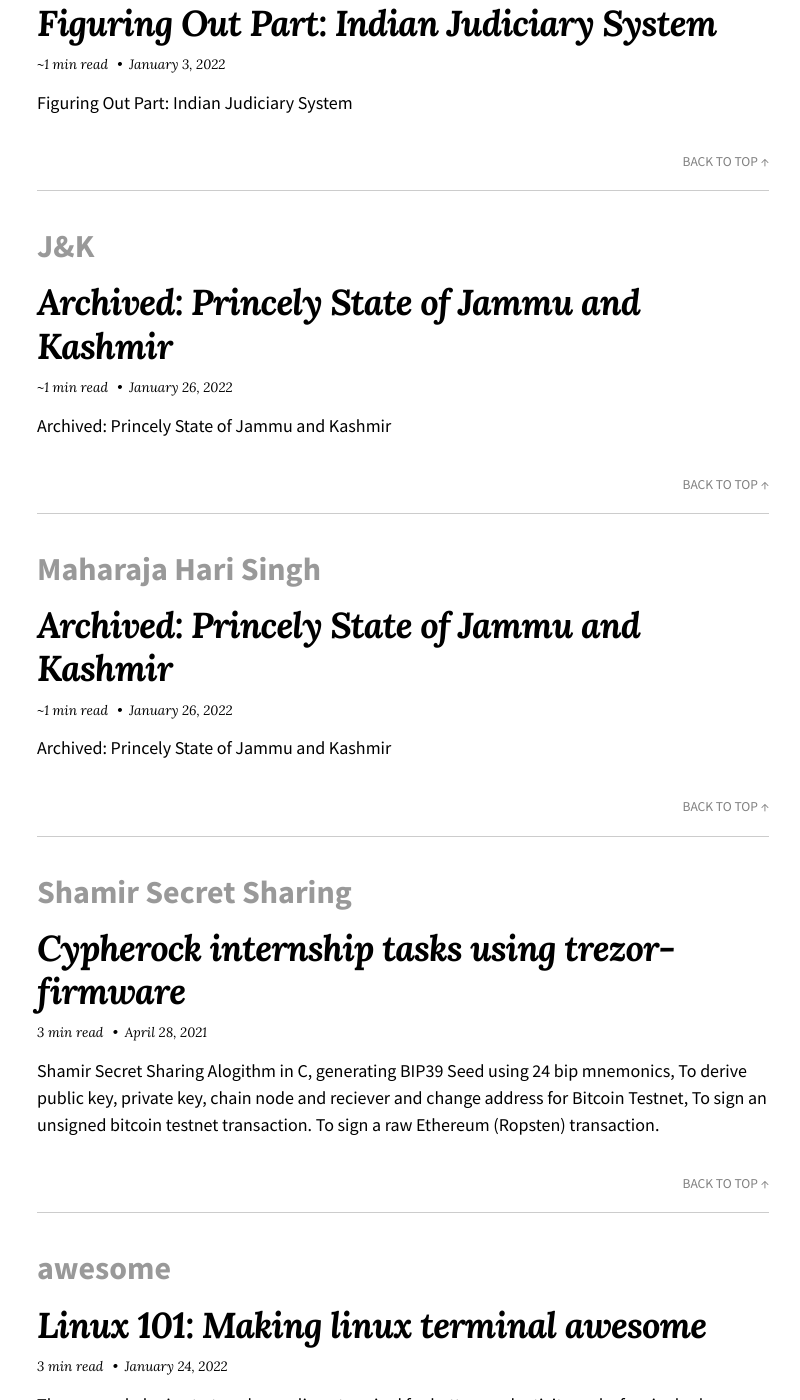
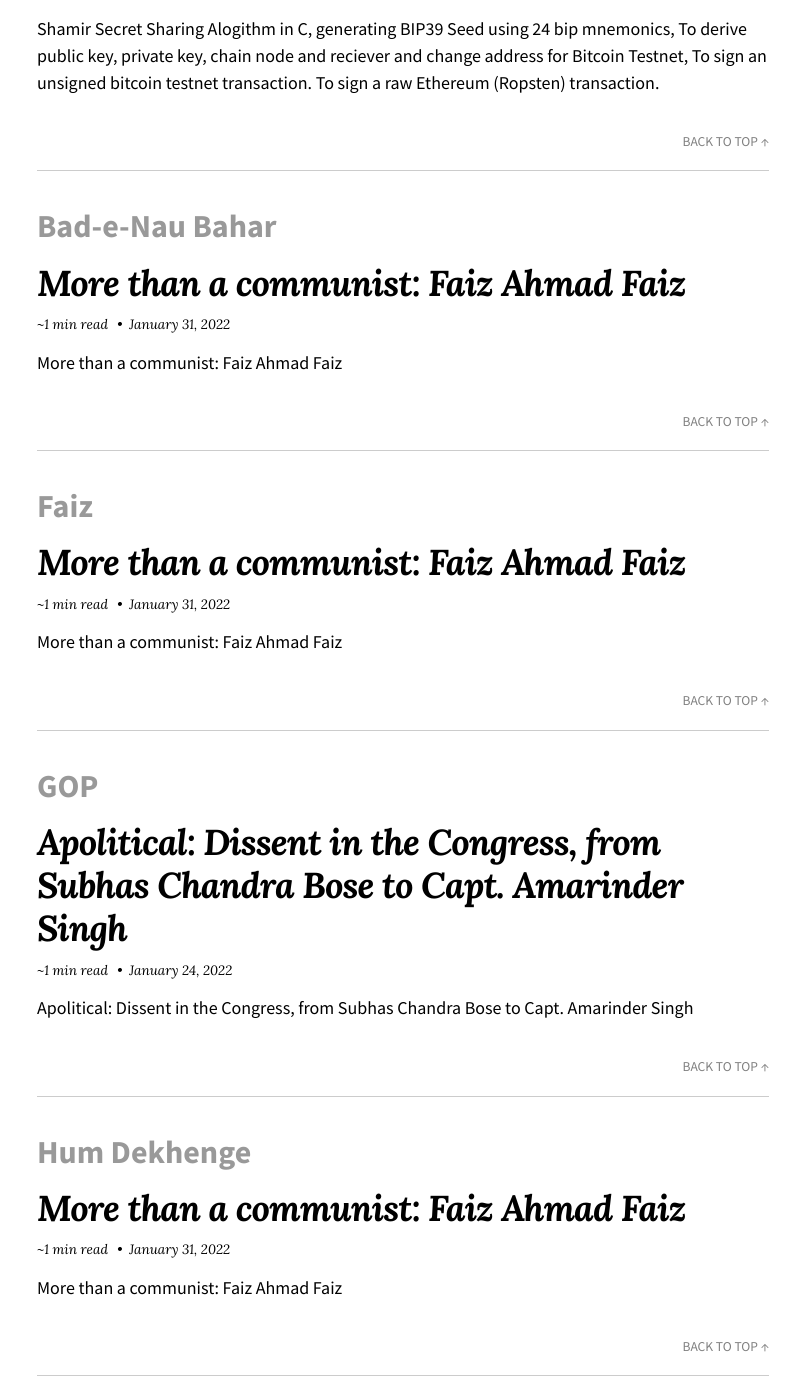
Before and after one commit to ahampriyanshu/blog-v1, a Jekyll site: the page built from tags.md, in a window 1280 px wide and 1400 px high, scrolled down 10333 px. Shown: the whole window, without its empty margins (237-1037 px from the left). Built offline with Jekyll 4.4.1, drawn with Linux system fonts in a browser that asks for light colours; nearby versions of some CDN libraries; some of the changed text lies outside the part shown.

Commit message:
faiz ahmad faiz

```diff
--- a/_includes/footer.html
+++ b/_includes/footer.html
@@ -15,10 +15,9 @@
   {%- endif -%}
 
   <div class="copyright">
+
     {% if site.copyright %}
-      {{ site.copyright | markdownify }}
-    {% else %}
-      <p>&copy; {{ site.time | date: '%Y' }} {{ site.name | default: site.title }}. {{ site.data.text[site.locale].powered_by | default: "Powered by" }} <a href="https://jekyllrb.com" rel="nofollow">Jekyll</a> &amp; <a href="https://github.com/mmistakes/so-simple-theme" rel="nofollow">So Simple</a>.</p>
+      <p>&copy; {{ site.time | date: '%Y' }} {{ site.copyright | markdownify }}.</p>
     {% endif %}
   </div>
 </footer>
--- a/_includes/head.html
+++ b/_includes/head.html
@@ -5,7 +5,6 @@
   window.dataLayer = window.dataLayer || [];
   function gtag(){dataLayer.push(arguments);}
   gtag('js', new Date());
-
   gtag('config', 'G-R63GLN03CG');
 </script>
   <meta charset="utf-8">
--- /dev/null
+++ b/_posts/2022-01-31-more-than-a-communist-faiz-ahmad-faiz.md
@@ -0,0 +1,19 @@
+---
+title: "More than a communist: Faiz Ahmad Faiz"
+author: Priyanshu Tiwari
+excerpt: "More than a communist: Faiz Ahmad Faiz"
+categories:
+  - Political
+tags:
+  - Faiz
+  - Ahmad
+  - 'Hum Dekhenge'
+  - 'Kab Tak Dil Ki khair Manayen'
+  - 'Bad-e-Nau Bahar'
+  - 'Aaj Bazar Mein Paba Jola'
+---
+
+<figure class="align-center">
+  <img src="https://github.com/ahampriyanshu/meta/blob/main/blog/faiz.jpg?raw=true" alt="norm">
+  <figcaption></figcaption>
+</figure>
```
Also changed, not shown: 404.md (+5 -7 lines), _posts/2021-09-20-remembering-norm-macdonald.md (+0 -5 lines).
